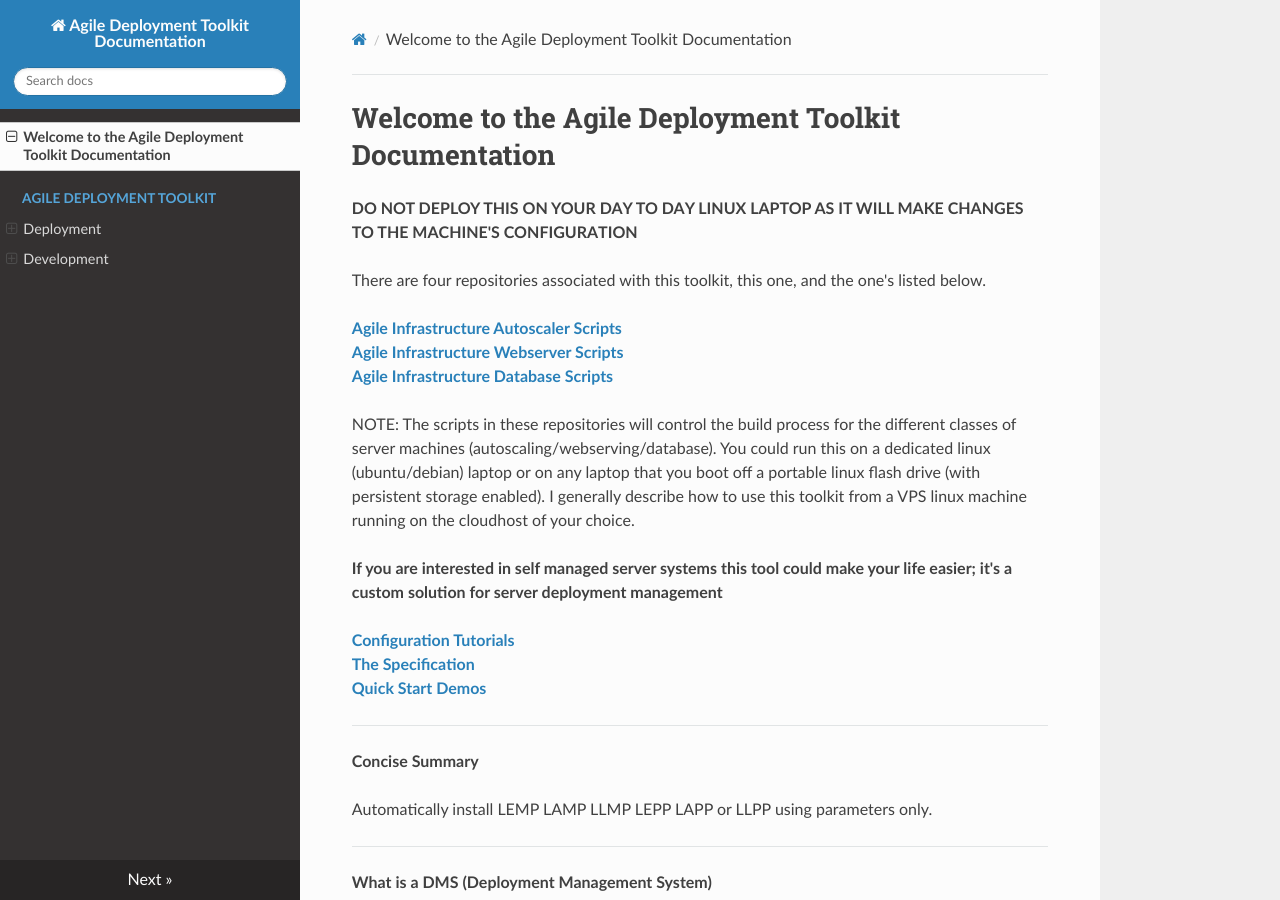
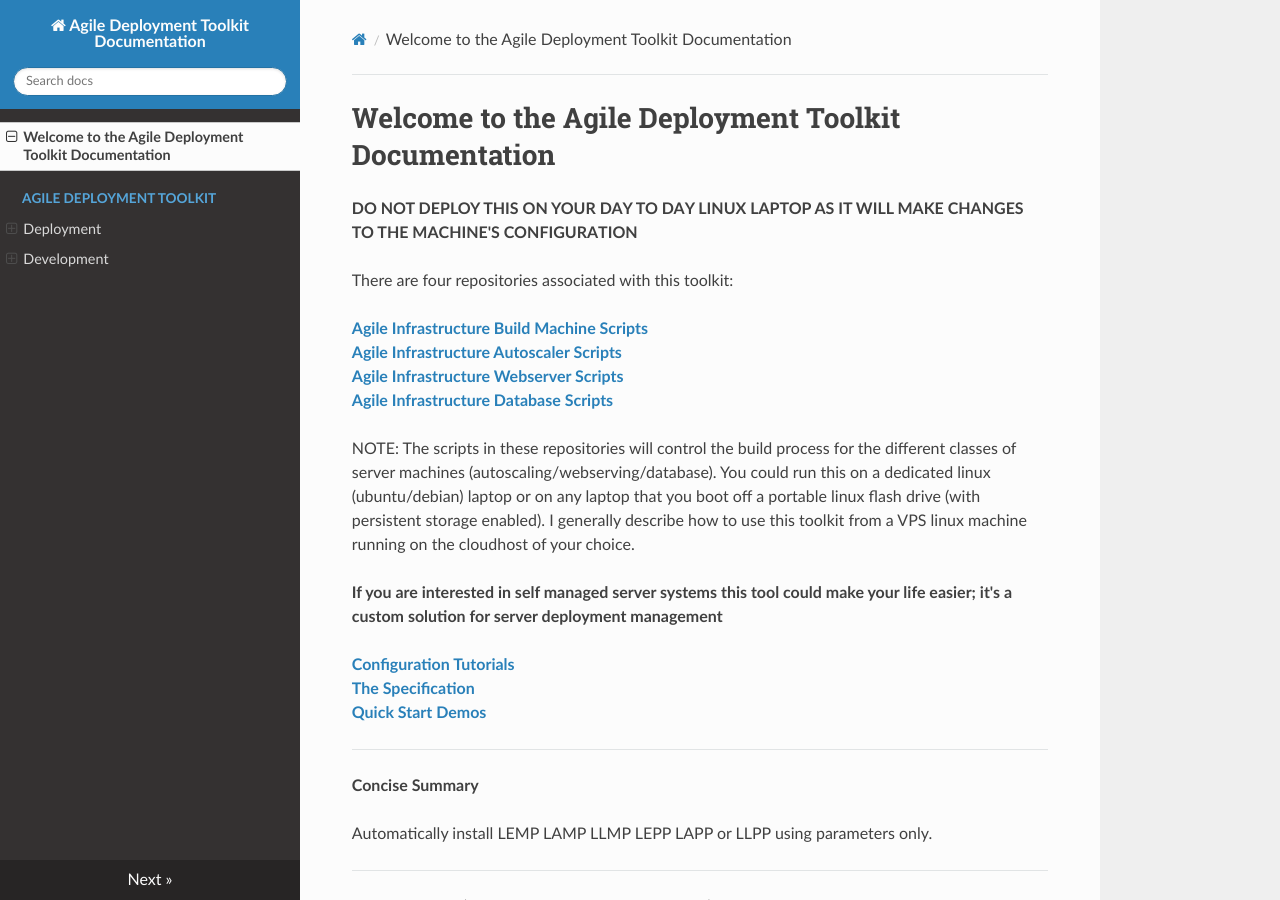
Before and after one commit to wintersys-projects/adt-documentation, an MkDocs documentation site: the page built from docs/index.md, in a window 1280 px wide and 900 px high. Built offline with MkDocs 1.6.1, drawn with Linux system fonts in a browser that asks for light colours; nearby versions of some CDN libraries.

Commit message:
Update index.md

```diff
--- a/docs/index.md
+++ b/docs/index.md
@@ -2,8 +2,9 @@
 
 **DO NOT DEPLOY THIS ON YOUR DAY TO DAY LINUX LAPTOP AS IT WILL MAKE CHANGES TO THE MACHINE'S CONFIGURATION**
 
-There are four repositories associated with this toolkit, this one, and the one's listed below.
+There are four repositories associated with this toolkit:
 
+**[Agile Infrastructure Build Machine Scripts](https://github.com/wintersys-projects/adt-build-machine-scripts)**
 **[Agile Infrastructure Autoscaler Scripts](https://github.com/wintersys-projects/adt-autoscaler-scripts)**
 **[Agile Infrastructure Webserver Scripts](https://github.com/wintersys-projects/adt-webserver-scripts)**
 **[Agile Infrastructure Database Scripts](https://github.com/wintersys-projects/adt-database-scripts)**
```
